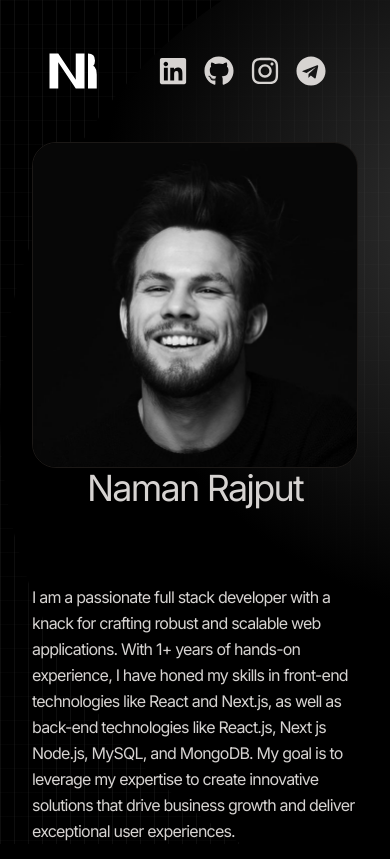
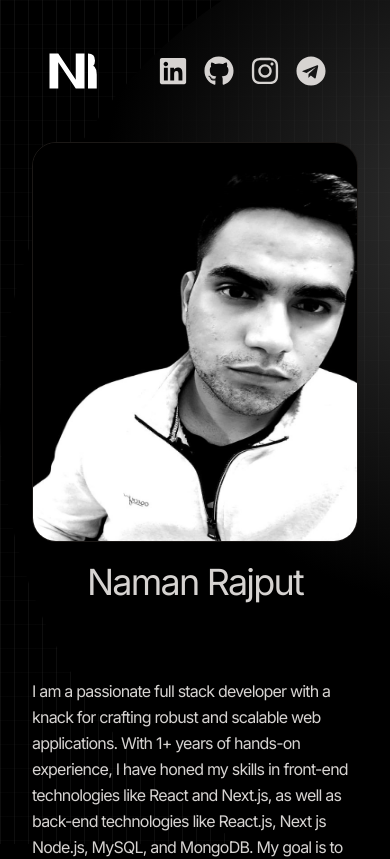
Before and after one commit to NamanRajputXXI/portfolio, a React (Vite) app: page / in a window 390 px wide. Shown: the top 859 px of the page. Built offline with nearby package versions, Linux system fonts and the light colour scheme; a web font is replaced by a local one.

Commit message:
ui:change the hero section image

```diff
--- a/src/components/Hero.jsx
+++ b/src/components/Hero.jsx
@@ -1,4 +1,4 @@
-import profilePic from "../assets/raviKumarProfile.webp";
+import profilePic from "../assets/heroProfile.jpg";
 import { HERO_CONTENT } from "../constants";
 import { motion } from "framer-motion";
 const containerVariant = {
@@ -31,7 +31,7 @@ const Hero = () => {
             <motion.img
               src={profilePic}
               alt="Naman Rajput"
-              className="border border-stone-900 rounded-3xl"
+              className="border border-stone-900 sm:h-[700px] h-[400px] rounded-3xl"
               width={650}
               height={650}
               initial={{ x: 100, opacity: 0 }}
@@ -49,7 +49,7 @@ const Hero = () => {
           >
             <motion.h2
               variants={childVariant}
-              className="pb-2 text-4xl tracking-tighter lg:text-8xl"
+              className="pb-2 sm:mt-0 mt-5 text-4xl tracking-tighter lg:text-8xl"
             >
               Naman Rajput
             </motion.h2>
```
Also changed, not shown: src/assets/heroProfile.jpg (added).
